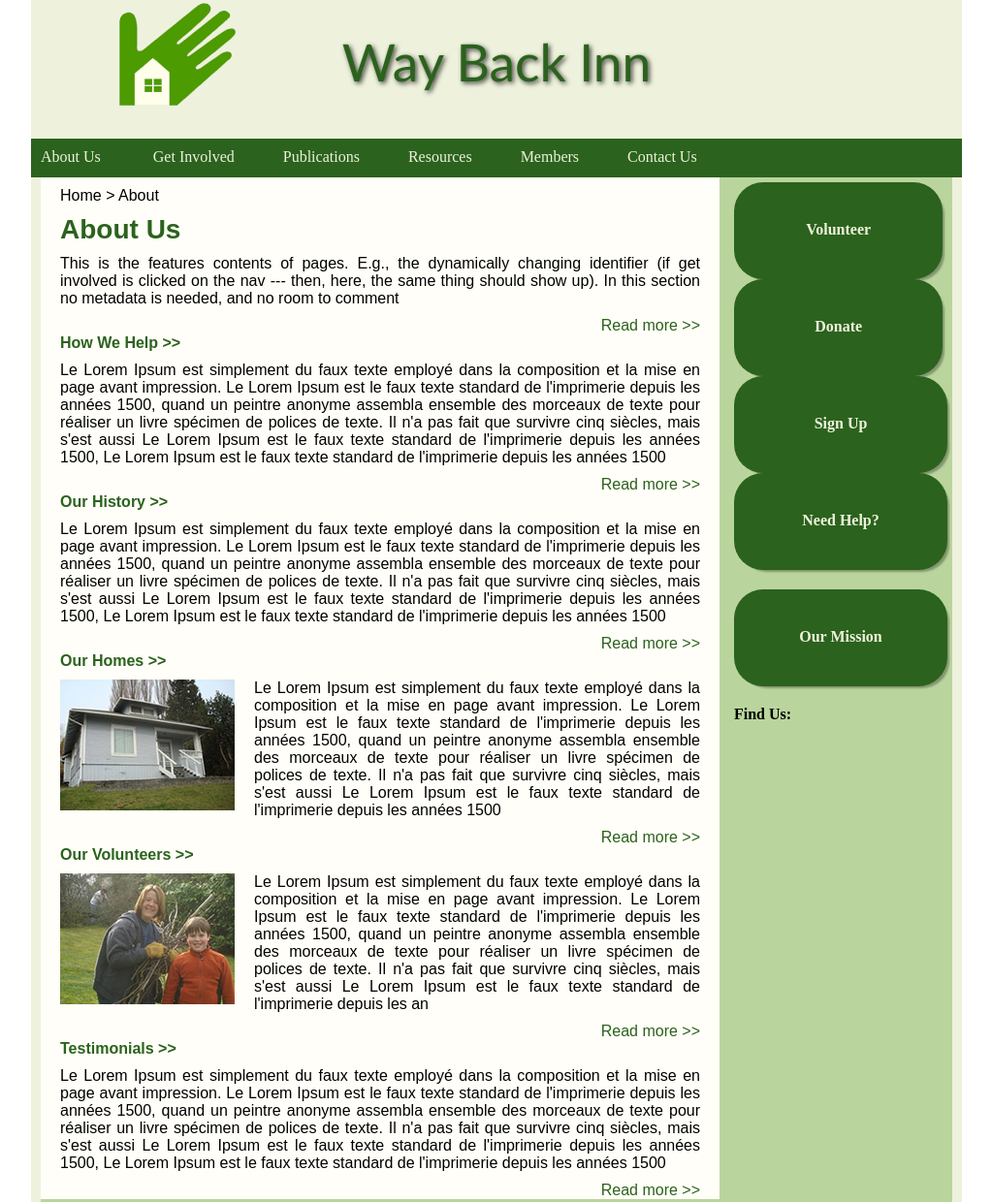
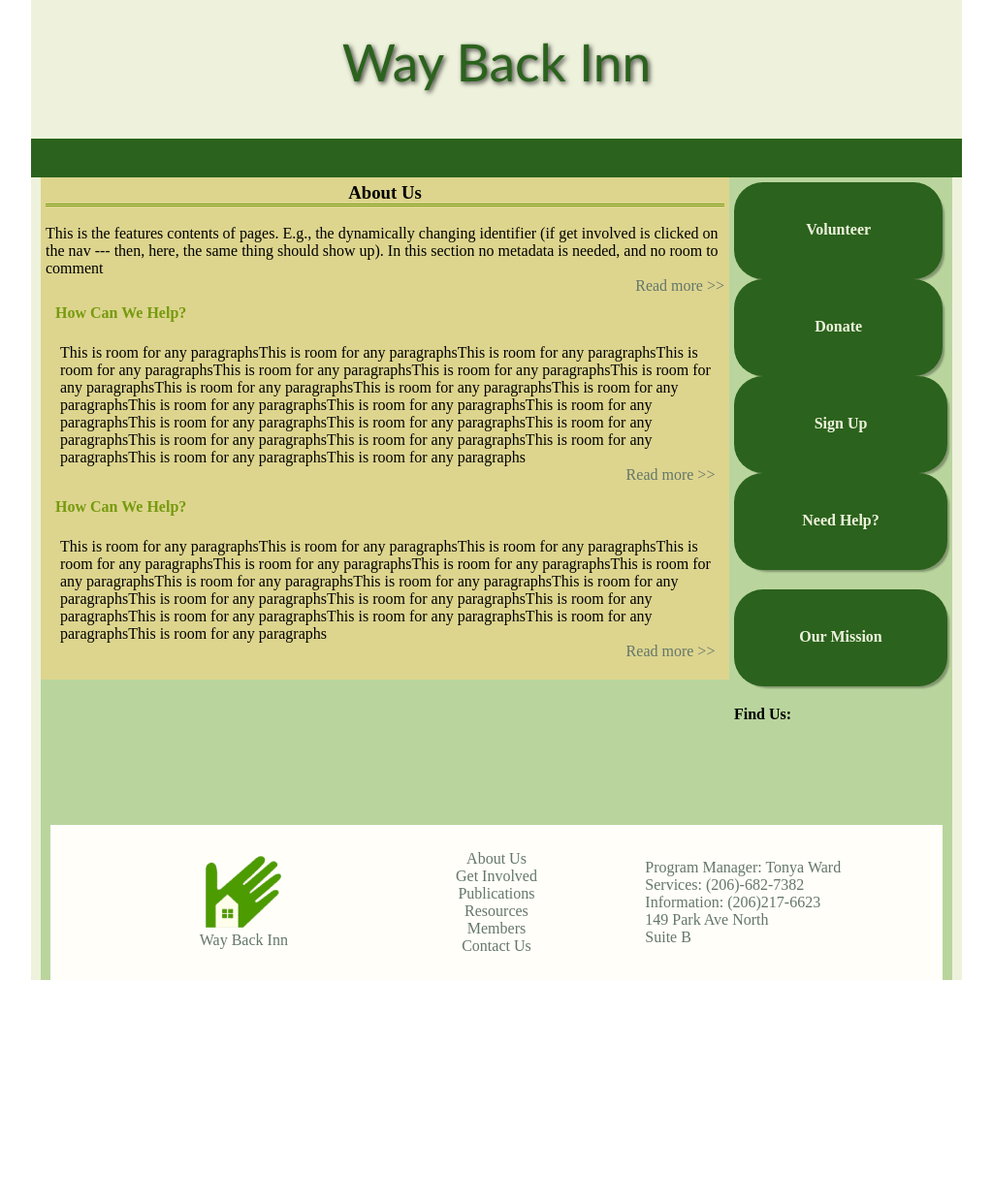
Before and after one commit to Ghebrehiwet/waybackinnhtmltemplate, a plain HTML site: page page.html in a window 1280 px wide. Shown: the part 17-1257 px from the top of the page at 97% size, without its empty margins (128-1151 px from the left). After the commit the page ends 1028 px from the top, so only its background shows below. Drawn offline with nearby package versions, Linux system fonts and the light colour scheme.

Commit message:
Revert "page.html"
This reverts commit ccadec0df90d2d5711985ca7a381ae265c7581ac.

```diff
--- a/page.html
+++ b/page.html
@@ -27,59 +27,12 @@
 
 	<div id="wrapper">
 		<div id="header">
-
-            <h1><img src="images/logo-redo.png" alt="logo">Way Back Inn</h1>
-
+			<h1>Way Back Inn</h1>
 		</div>
-
-		<!--Begin Nav-->
-	<nav>
-	  <ul>
-	    <li><a href="#"><p class="top-level-nav">About Us</p></a>
-	      <ul class="sub-nav">
-	        <li><a href="#"><p>Our History</p></a></li>
-	        <li><a href="#"><p>Our Homes</p></a></li>
-	        <li><a href="#"><p>Annual Goals</p></a></li>
-	        <li><a href="#"><p>Our Volunteers</p></a></li>
-					<li><a href="#"><p>Testimonials</p></a></li>
-	      </ul>
-	    </li>
-	    <li><a href="#"><p class="top-level-nav">Get Involved</p></a>
-	      <ul class="sub-nav">
-	        <li><a href="#"><p>Volunteer Opportunities</p></a></li>
-	        <li><a href="#"><p>Volunteer Application</p></a></li>
-	        <li><a href="#"><p>Why Give?</p></a></li>
-	        <li><a href="#"><p>Fundraising Ideas</p></a></li>
-					<li><a href="#"><p>Donate</p></a></li>
-	      </ul>
-	    <li><a href="#"><p class="top-level-nav">Publications</p></a>
-	      <ul class="sub-nav">
-	        <li><a href="#"><p>Annual Report</p></a></li>
-	        <li><a href="#"><p>Newsletter</p></a></li>
-
-	      </ul>
-	    <li><a href="#"><p class="top-level-nav">Resources</p></a>
-	      <ul class="sub-nav">
-	        <li><a href="#"><p>Local Contacts</p></a></li>
-	        <li><a href="#"><p>Homeless Facts</p></a></li>
-	        <li><a href="#"><p>Resource Links</p></a></li>
-	        <li><a href="#"><p>ONC Demographics</p></a></li>
-	      </ul>
-	    <li><a href="#"><p class="top-level-nav">Members</p></a>
-	      <ul class="sub-nav">
-	        <li><a href="#"><p>Contributors</p></a></li>
-	        <li><a href="#"><p>Families</p></a></li>
-	        <li><a href="#"><p>Procedures</p></a></li>
-	        <li><a href="#"><p>990EZ Form</p></a></li>
-	      </ul>
-	    <li><a href="#"><p class="top-level-nav">Contact Us</p></a>
-
-	  </ul>
-	</nav>
-	<!--End Nav-->
+		<nav>
+		</nav>
 		<div id="main-content">
 			<div id="pagecontent">
-            <p>Home > About</p>
 
 				<h3>About Us</h3> <!--This will be room for dynamically changing titles of the page -->
 
@@ -89,53 +42,25 @@
 
 				<div id="pagemaincontent"><!--opening #pagemaincontent-->
 					<div class="pagecontentsection"><!--opening #pagecontentsection1-->
-						<h4>How We Help >></h4>
+						<h4>How Can We Help?</h4>
 						<div>
 							<img src="" alt>
-							<p>Le Lorem Ipsum est simplement du faux texte employé dans la composition et la mise en page avant impression. Le Lorem Ipsum est le faux texte standard de l'imprimerie depuis les années 1500, quand un peintre anonyme assembla ensemble des morceaux de texte pour réaliser un livre spécimen de polices de texte. Il n'a pas fait que survivre cinq siècles, mais s'est aussi Le Lorem Ipsum est le faux texte standard de l'imprimerie depuis les années 1500, Le Lorem Ipsum est le faux texte standard de l'imprimerie depuis les années 1500</p>
+							<p>This is room for any paragraphsThis is room for any paragraphsThis is room for any paragraphsThis is room for any paragraphsThis is room for any paragraphsThis is room for any paragraphsThis is room for any paragraphsThis is room for any paragraphsThis is room for any paragraphsThis is room for any paragraphsThis is room for any paragraphsThis is room for any paragraphsThis is room for any paragraphsThis is room for any paragraphsThis is room for any paragraphsThis is room for any paragraphsThis is room for any paragraphsThis is room for any paragraphsThis is room for any paragraphsThis is room for any paragraphsThis is room for any paragraphs</p>
 
 							<p class="readmore"><a href="javascript:;">Read more >></a></p> <!--This is placed for the sake of styling, wordpress has the "Read more" from the page formatter itself -->
 						</div>
 					</div><!--closing #pagecontentsection1-->
 					<div class="pagecontentsection"><!--opening #pagecontentsection2-->
-						<h4>Our History >></h4>
+						<h4>How Can We Help?</h4>
 						<div>
 							<img src="" alt>
-							<p>Le Lorem Ipsum est simplement du faux texte employé dans la composition et la mise en page avant impression. Le Lorem Ipsum est le faux texte standard de l'imprimerie depuis les années 1500, quand un peintre anonyme assembla ensemble des morceaux de texte pour réaliser un livre spécimen de polices de texte. Il n'a pas fait que survivre cinq siècles, mais s'est aussi Le Lorem Ipsum est le faux texte standard de l'imprimerie depuis les années 1500, Le Lorem Ipsum est le faux texte standard de l'imprimerie depuis les années 1500 </p>
+							<p>This is room for any paragraphsThis is room for any paragraphsThis is room for any paragraphsThis is room for any paragraphsThis is room for any paragraphsThis is room for any paragraphsThis is room for any paragraphsThis is room for any paragraphsThis is room for any paragraphsThis is room for any paragraphsThis is room for any paragraphsThis is room for any paragraphsThis is room for any paragraphsThis is room for any paragraphsThis is room for any paragraphsThis is room for any paragraphsThis is room for any paragraphs </p>
 
 							<p class="readmore"><a href="javascript:;">Read more >></a></p> <!--This is placed for the sake of styling, wordpress has the "Read more" from the page formatter itself -->
 						</div>
 					</div><!--closing #pagecontentsection2-->
 
-					<div class="pagecontentsection"><!--opening #pagecontentsection3-->
-						<h4>Our Homes >></h4>
-						<div>
-							<img src="images/home.jpg" alt>
-							<p>Le Lorem Ipsum est simplement du faux texte employé dans la composition et la mise en page avant impression. Le Lorem Ipsum est le faux texte standard de l'imprimerie depuis les années 1500, quand un peintre anonyme assembla ensemble des morceaux de texte pour réaliser un livre spécimen de polices de texte. Il n'a pas fait que survivre cinq siècles, mais s'est aussi Le Lorem Ipsum est le faux texte standard de l'imprimerie depuis les années 1500</p>
 
-							<p class="readmore"><a href="javascript:;">Read more >></a></p> <!--This is placed for the sake of styling, wordpress has the "Read more" from the page formatter itself -->
-						</div>
-					</div><!--closing #pagecontentsection2-->
-
-					<div class="pagecontentsection"><!--opening #pagecontentsection3-->
-						<h4>Our Volunteers >></h4>
-						<div>
-							<img src="images/volunteers.jpg" alt>
-							<p>Le Lorem Ipsum est simplement du faux texte employé dans la composition et la mise en page avant impression. Le Lorem Ipsum est le faux texte standard de l'imprimerie depuis les années 1500, quand un peintre anonyme assembla ensemble des morceaux de texte pour réaliser un livre spécimen de polices de texte. Il n'a pas fait que survivre cinq siècles, mais s'est aussi Le Lorem Ipsum est le faux texte standard de l'imprimerie depuis les an </p>
-
-							<p class="readmore"><a href="javascript:;">Read more >></a></p> <!--This is placed for the sake of styling, wordpress has the "Read more" from the page formatter itself -->
-						</div>
-					</div><!--closing #pagecontentsection3-->
-
-					<div class="pagecontentsection"><!--opening #pagecontentsection4-->
-						<h4>Testimonials >></h4>
-						<div>
-							<img src="" alt>
-							<p>Le Lorem Ipsum est simplement du faux texte employé dans la composition et la mise en page avant impression. Le Lorem Ipsum est le faux texte standard de l'imprimerie depuis les années 1500, quand un peintre anonyme assembla ensemble des morceaux de texte pour réaliser un livre spécimen de polices de texte. Il n'a pas fait que survivre cinq siècles, mais s'est aussi Le Lorem Ipsum est le faux texte standard de l'imprimerie depuis les années 1500, Le Lorem Ipsum est le faux texte standard de l'imprimerie depuis les années 1500 </p>
-
-							<p class="readmore"><a href="javascript:;">Read more >></a></p> <!--This is placed for the sake of styling, wordpress has the "Read more" from the page formatter itself -->
-						</div>
-					</div><!--closing #pagecontentsection4-->
 				</div><!--closing #pagemaincontent-->
 
 
--- a/style.css
+++ b/style.css
@@ -27,7 +27,6 @@ div#main-content{
 	width:97.916667%;
 	background-color:#B9D59D;
 	margin:auto;
-	padding-bottom:10px;
 
 }
 
@@ -199,7 +198,7 @@ p.top-level-nav {
 
 
 div#welcome{
-	width:31.914893%;
+	width:34.042552%;
 	height:400px;
 	float:left;
 	background-color:#FFFEF8;
@@ -246,7 +245,8 @@ img.flexslider
 
 background-color:#B9D59D;
 text-transform: uppercase;
-width:100%;
+width:97.872341%;
+margin-left:1.0638295%;
 height:100px;
 clear:both;
 }
@@ -322,9 +322,9 @@ border-color: #aaab9c #fff #fff #ccc;
 #button-container2
 {
 
-width: 31.914893%;
+width:29.787234%;
 height:340px;
-background-color:#2B621DC;
+margin-left:1.0638295%;
 background-color:#B9D59D;
 width: 31.914893%;
 height:340px;
@@ -430,7 +430,8 @@ width:100%;
 
 
 div#testimonials{
-	width:65.957446%;
+	width:64.8936165%;
+	margin-right:1.0638295%;
 	height:340px;
 	background-color:#FFFEF8;
 	margin-top:20px;
@@ -471,8 +472,14 @@ div#testimonials p {
 	margin-right:10px;
 }
 
+.readmore {
+	clear:both;
+	float: right;
+}
+
 div#ads{
-	width:100%;
+	width:97.872341%;
+	margin-left:1.0638295%;
 	height:140px;
 	background-color:#FFFEF9;
 	clear:both;
@@ -502,20 +509,19 @@ margin-right:2.127659%;
 {
 width:100%;
 margin-top:6%;
-border-color:black;
-border-style:solid;
-border-width:1px;
+
 
 
 }
 footer{
-	width:100%;
+	width:97.872341%;
+	margin-left:1.0638295%;
 	height:160px;
 	background-color:#FFFEF9;
 	margin-top:20px;
 	clear:both;
 	display:table;
-	margin-bottom:20px;
+
 
 
 }
@@ -543,25 +549,44 @@ footer span.logo {
 	font-family:Candara;
 }
 
+#footer2
+{
+width:100%;
+height:60px;
+clear:both;
 
 
 
-.readmore {
-	clear:both;
-	float: right;
+}
+#footer2 p
+{
+float:left;
+
+margin-top:2%;
+font-weight:bold;
+
+
 }
 
+#footer2 p:first-child
+{
+margin-left:8%;
+
+}
+#copyright, #way-back-inn
+{
+	margin-right:14%;
+
+}
 /*styles for pages.html */
 
 #pagecontent {
 	width:74.468085%;
 	float:left;
 	overflow:hidden;
-	background-color: #FFFEF8;
-	font-family:Arial;
-	margin-bottom:10px;
-	text-align:justify;
-	}
+	padding:5px;
+	background-color: #ddd58e;
+}
 
 #primarypagesidebar {
 	width:23.404255%;
@@ -571,47 +596,35 @@ footer span.logo {
 }
 
 #pagecontent h3 {
-	font-size:21pt;
-	margin-top:10px;
-	color:#2B621D;
-	margin-left:20px;
+	border-bottom: 3px double #769a0f;
+	margin-bottom:1em;
+	text-align: center;
 }
 
 #pagecontent p {
-	margin-left:20px;
-	margin-right:20px;
-	margin-top:10px;
-}
-#pagecontent a {
-	color:#2B621D;
+
 }
 
 #pagecontent #pagemaincontent {
 	width:100%;
 	overflow:hidden;
-
+	padding:5px;
 }
 
 #pagecontent #pagemaincontent .pagecontentsection {
-	width:100%;
+	width:97.916667%;
 	float: left;
 	overflow:hidden;
-
+	padding:5px;
 }
 
 #pagecontent #pagemaincontent .pagecontentsection h4{
-	 color: #2B621D;
-	 margin-left:20px;
-
+	 color: #769a0f;
 }
 
 #pagecontent #pagemaincontent .pagecontentsection div {
 	 overflow:hidden;
+
+
+	 padding:5px;
 }
-
-#pagecontent #pagemaincontent .pagecontentsection img {
-	 float:left;
-	 margin-right:20px;
-	 margin-left:20px;
-	 margin-top:10px;
-}
```
Also changed, not shown: images/home.jpg (deleted), images/volunteers.jpg (deleted).
